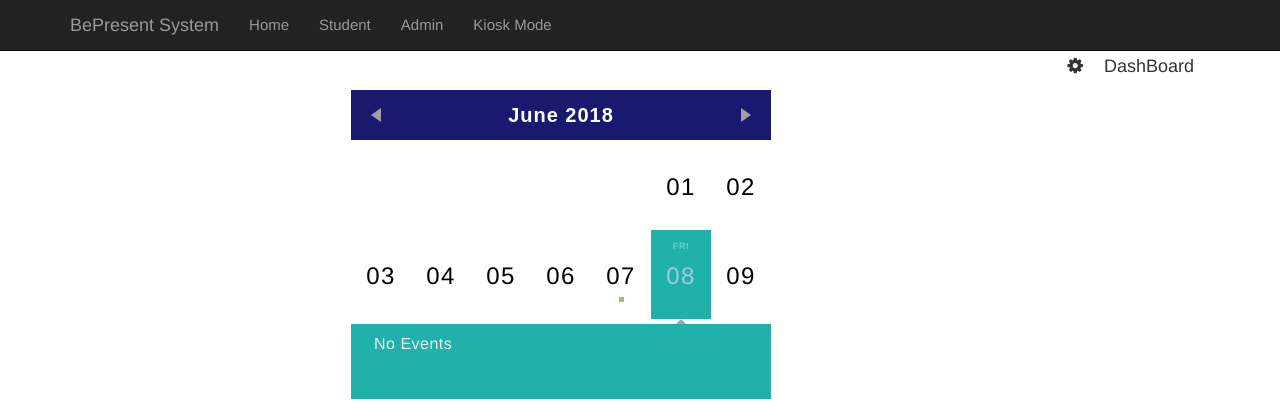
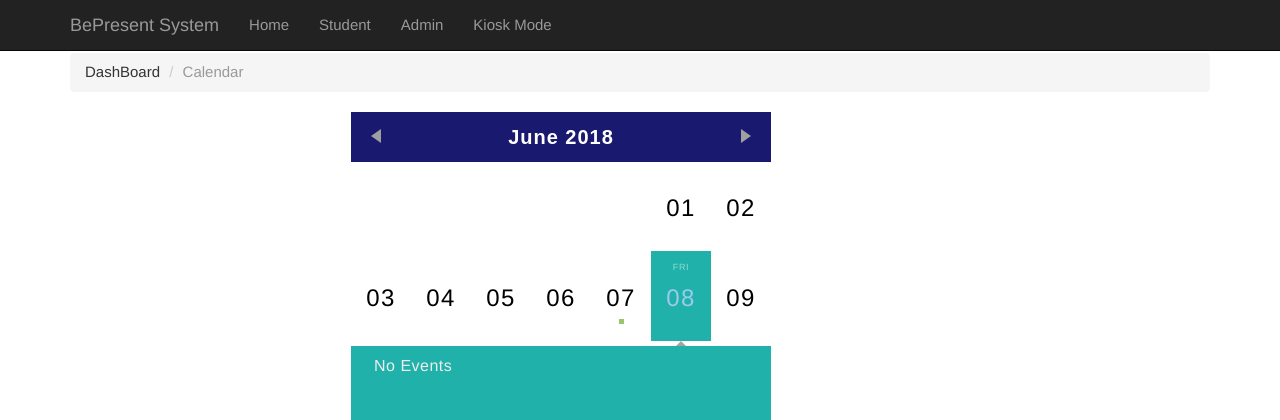
Before and after one commit to KattyZhao/NotPresent, an ASP.NET MVC app: page /Student/Calendar in a window 1280 px wide. Shown: the top 420 px of the page. Run offline with ASP.NET Core 8 and stand-ins for ASP.NET MVC 5, Linux system fonts and the light colour scheme; the project's own start-up code is not run, and a stand-in starts its controllers and pages; some libraries are stand-ins or nearby versions.

Commit message:
change the breadCrumbs

```diff
--- a/TeamNotPresent/5051/Views/Student/Calendar.cshtml
+++ b/TeamNotPresent/5051/Views/Student/Calendar.cshtml
@@ -25,13 +25,10 @@
 <link href="~/Content/style.css" rel="stylesheet" />
 <body class="w3-content" style="max-width:1200px">
 
-    <!-- Top header -->
-    <header class="w3-container w3-large">
-        <p class="w3-right">
-            <i class="fa fa-cog w3-margin-right"></i>
-            <a href="~/Student/Nav">DashBoard</a>
-        </p>
-    </header>
+    <ol class="breadcrumb">
+        <li><a href="~/Student/Nav">DashBoard</a></li>
+        <li class="active">Calendar</li>
+    </ol>
 
     <!-- !PAGE CONTENT! -->
     <div class="w3-main" style="margin-left:250px">
--- a/TeamNotPresent/5051/Views/Student/Postcards.cshtml
+++ b/TeamNotPresent/5051/Views/Student/Postcards.cshtml
@@ -6,9 +6,10 @@
 
 <script src="~/Scripts/bootstrap.js"></script>
 <ol class="breadcrumb">
-    <li><a href="#">Student</a></li>
-    <li class="active">Post Cards</li>
+    <li><a href="~/Student/Nav">DashBoard</a></li>
+    <li class="active">PostCards</li>
 </ol>
+
 <div class="page-header">
     <h3>Post Card Gallery<small></small></h3>
 </div>
```
Also changed, not shown: TeamNotPresent/5051/Views/Student/Attendance.cshtml (+4 -5 lines).
